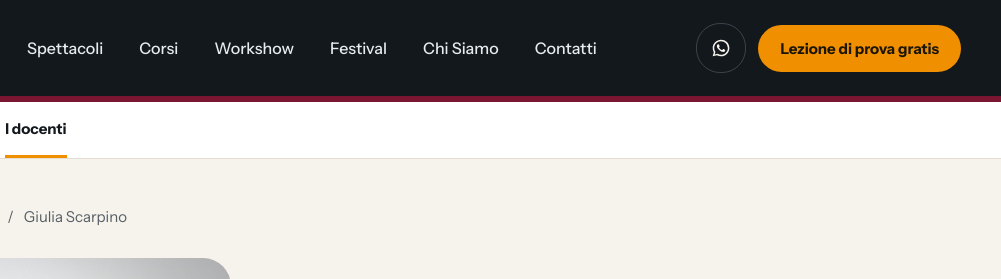
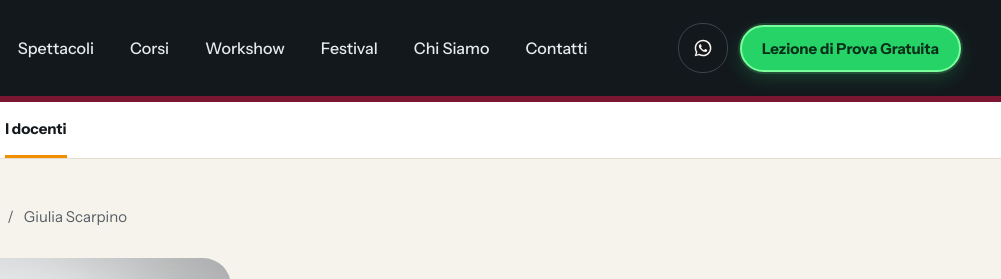
Before and after one commit to fabioleonardi22-blip/Artyoubeta26091001, a plain HTML site: page insegnante.html in a window 1280 px wide. Shown: the top 279 px of the page, 279-1280 px from the left. Drawn offline with nearby package versions, Linux system fonts and the light colour scheme.

Commit message:
Unify trial lesson CTA

```diff
--- a/insegnante.html
+++ b/insegnante.html
@@ -215,7 +215,7 @@ a{color:#1A6E99}a:hover{color:#12506F}
 <a href="index.html#contatti" style="text-decoration: none; font-size: 16px; font-weight: 500; color: #E6EBEE;">Contatti</a></nav>
 <div class="am-wrap" style="display: flex; gap: 12px; align-items: center;">
 <a target="_blank" rel="noopener" href="https://wa.me/393271881956" aria-label="Scrivici su WhatsApp" class="am-wrap" style="width: 48px; height: 48px; border-radius: 24px; border: 1px solid #3A444D; display: flex; align-items: center; justify-content: center; color: #F6F3EC;"><svg width="20" height="20" viewBox="0 0 24 24" fill="currentColor" aria-hidden="true"><path d="M12.04 2.001c-5.523 0-10 4.477-10 10 0 1.762.464 3.479 1.345 4.997L2 22l5.161-1.352a9.953 9.953 0 0 0 4.879 1.253h.005c5.522 0 9.999-4.477 9.999-10 0-2.671-1.04-5.182-2.929-7.07A9.935 9.935 0 0 0 12.04 2Zm0 18.174h-.004a8.172 8.172 0 0 1-4.166-1.14l-.299-.177-3.096.812.827-3.016-.194-.31a8.163 8.163 0 0 1-1.253-4.343c0-4.508 3.669-8.176 8.19-8.176a8.14 8.14 0 0 1 5.79 2.398 8.13 8.13 0 0 1 2.397 5.788c0 4.508-3.669 8.164-8.192 8.164Zm4.484-6.13c-.246-.123-1.454-.718-1.68-.8-.226-.082-.39-.123-.554.123-.164.246-.635.8-.778.964-.144.165-.287.185-.533.062-.246-.123-1.037-.382-1.976-1.22-.73-.65-1.222-1.453-1.365-1.7-.144-.246-.015-.379.108-.501.11-.11.246-.287.369-.43.123-.144.164-.246.246-.41.082-.164.041-.308-.02-.43-.062-.123-.554-1.335-.76-1.828-.2-.48-.404-.415-.554-.423l-.472-.008a.906.906 0 0 0-.656.307c-.226.246-.862.842-.862 2.054 0 1.212.883 2.383 1.006 2.548.123.164 1.74 2.658 4.216 3.727.589.254 1.049.406 1.408.52.591.188 1.13.161 1.556.098.475-.071 1.454-.595 1.66-1.169.205-.574.205-1.066.144-1.169-.062-.102-.226-.164-.472-.287Z"></path></svg></a>
-<a href="index.html#prova" class="am-fs-body" style="background: {{accent}}; color: #1C1606; padding: 14px 22px; border-radius: 999px; font-weight: 700; text-decoration: none; font-size: 15px;"><span class="am-long">Lezione di prova gratis</span><span class="am-short">Prova gratis</span></a>
+<a href="index.html#artyou-wa-course-menu" class="am-fs-body" style="background:#25D366;color:#0B2E1A;border:2px solid #79FF9C;box-shadow:0 0 0 2px rgba(121,255,156,.14),0 6px 18px rgba(37,211,102,.22);padding:12px 20px;border-radius:999px;font-weight:700;text-decoration:none;font-size:15px;"><span class="am-long">Lezione di Prova Gratuita</span><span class="am-short">Prova Gratuita</span></a>
 <label for="artyou-menu-toggle" class="artyou-menu-btn" role="button" aria-label="Apri il menu" style="display: none;"><svg class="am-open" width="22" height="22" viewBox="0 0 24 24" fill="none" stroke="currentColor" stroke-width="2.2" stroke-linecap="round" aria-hidden="true"><path d="M4 7h16"></path><path d="M4 12h16"></path><path d="M4 17h16"></path></svg><svg class="am-close" style="display: none;" width="22" height="22" viewBox="0 0 24 24" fill="none" stroke="currentColor" stroke-width="2.2" stroke-linecap="round" aria-hidden="true"><path d="M6 6l12 12"></path><path d="M18 6L6 18"></path></svg></label></div>
 </header>
 <div aria-hidden="true" style="height: 6px; background: #7A1631;"></div><nav aria-label="Chi siamo" id="artyou-chi-subnav" class="am-px am-wrap am-fs-body" style="background: #FFFFFF; border-bottom: 1px solid #E4DED2; padding: 0 120px; display: flex; gap: 32px; height: 56px; align-items: center; font-size: 15px; position: sticky; top: 96px; z-index: 400;"><span style="font-weight: 700; color: #6A7279; text-transform: uppercase; letter-spacing: 1.5px; font-size: 13px;">Chi siamo</span><a href="chi-siamo.html" class="am-wrap" style="text-decoration: none; height: 56px; display: flex; align-items: center; box-sizing: border-box; color: #3F474E; font-weight: 500; border-bottom: 3px solid transparent;">L’associazione</a><a href="insegnanti.html" class="am-wrap" style="text-decoration: none; height: 56px; display: flex; align-items: center; box-sizing: border-box; color: #13181D; font-weight: 700; border-bottom: 3px solid #F09000;" aria-current="page">I docenti</a></nav>
```
